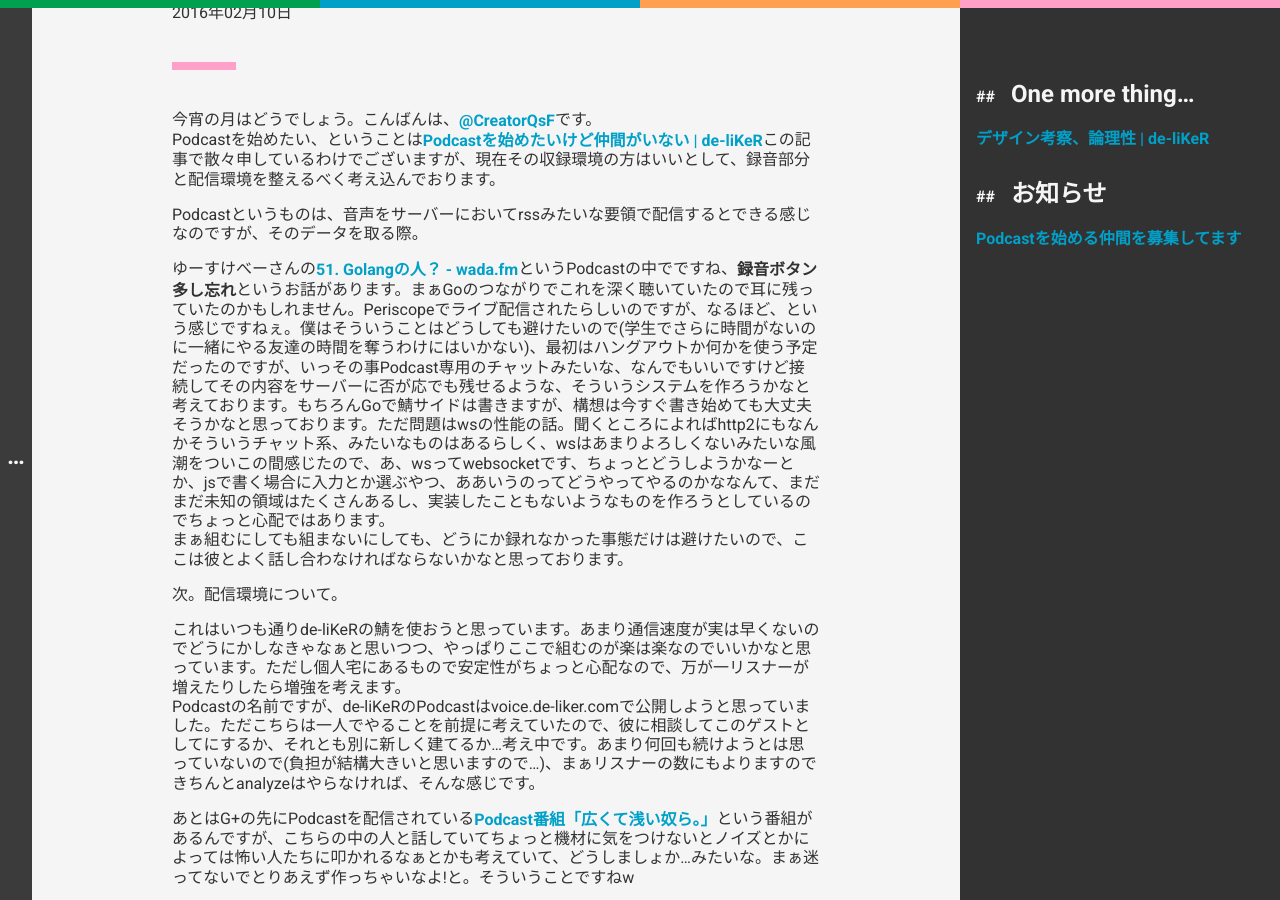
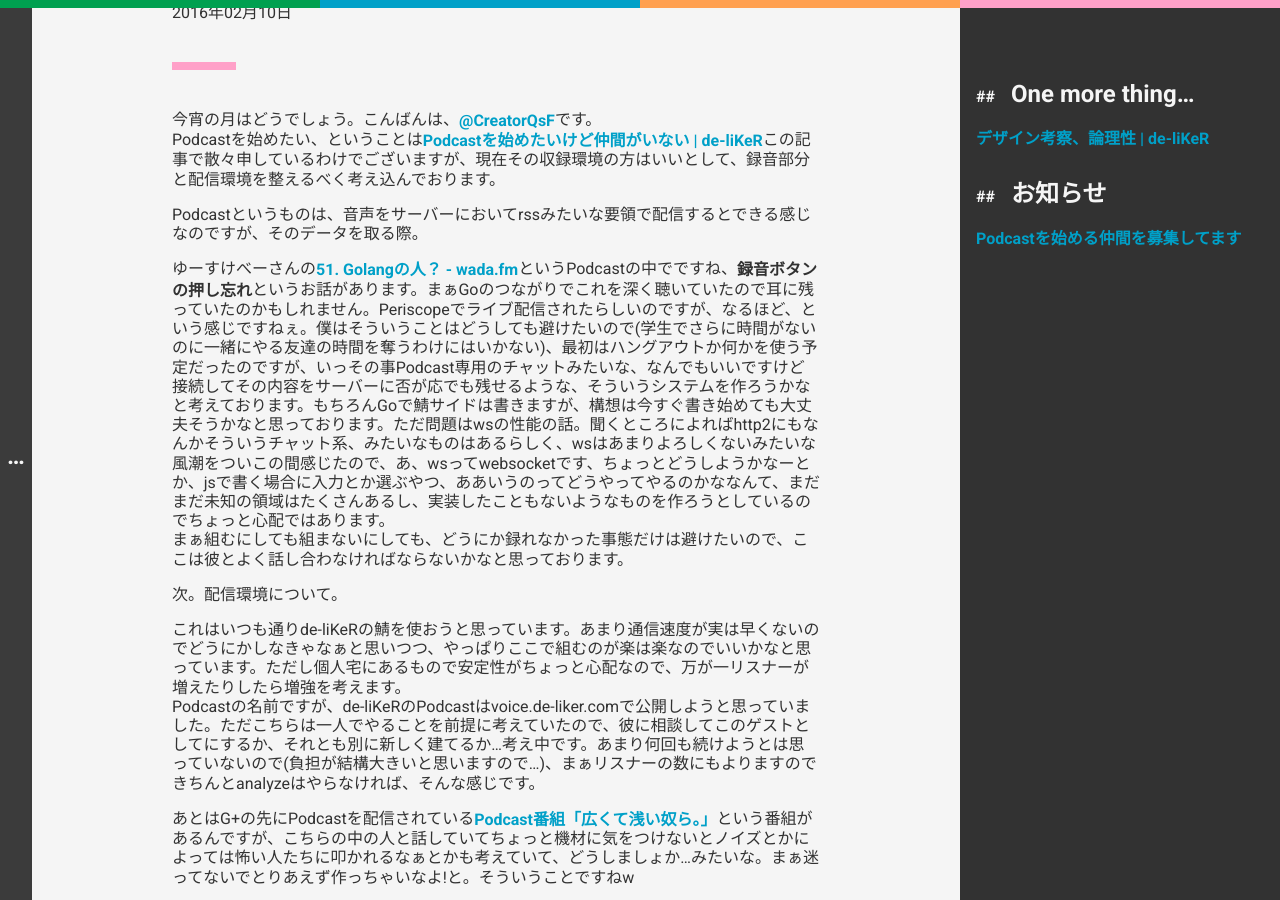
Before and after one commit to CreatorQsF/creatorqsf.github.io, a Jekyll site: the page built from _posts/2016-02-10-consider-podcast-rec-env.md, in a window 1280 px wide and 900 px high, scrolled down 473 px. Built offline with Jekyll 4.4.1, drawn with Linux system fonts in a browser that asks for light colours.

Commit message:
2016/02/10

```diff
--- a/_posts/2016-02-10-consider-podcast-rec-env.md
+++ b/_posts/2016-02-10-consider-podcast-rec-env.md
@@ -8,7 +8,7 @@ Podcastを始めたい、ということは[Podcastを始めたいけど仲間
 
 Podcastというものは、音声をサーバーにおいてrssみたいな要領で配信するとできる感じなのですが、そのデータを取る際。
 
-ゆーすけべーさんの[51. Golangの人？ - wada.fm](http://www.wada.fm/entry/ep051)というPodcastの中でですね、**録音ボタン多し忘れ**というお話があります。まぁGoのつながりでこれを深く聴いていたので耳に残っていたのかもしれません。Periscopeでライブ配信されたらしいのですが、なるほど、という感じですねぇ。僕はそういうことはどうしても避けたいので(学生でさらに時間がないのに一緒にやる友達の時間を奪うわけにはいかない)、最初はハングアウトか何かを使う予定だったのですが、いっその事Podcast専用のチャットみたいな、なんでもいいですけど接続してその内容をサーバーに否が応でも残せるような、そういうシステムを作ろうかなと考えております。もちろんGoで鯖サイドは書きますが、構想は今すぐ書き始めても大丈夫そうかなと思っております。ただ問題はwsの性能の話。聞くところによればhttp2にもなんかそういうチャット系、みたいなものはあるらしく、wsはあまりよろしくないみたいな風潮をついこの間感じたので、あ、wsってwebsocketです、ちょっとどうしようかなーとか、jsで書く場合に入力とか選ぶやつ、ああいうのってどうやってやるのかななんて、まだまだ未知の領域はたくさんあるし、実装したこともないようなものを作ろうとしているのでちょっと心配ではあります。
+ゆーすけべーさんの[51. Golangの人？ - wada.fm](http://www.wada.fm/entry/ep051)というPodcastの中でですね、**録音ボタンの押し忘れ**というお話があります。まぁGoのつながりでこれを深く聴いていたので耳に残っていたのかもしれません。Periscopeでライブ配信されたらしいのですが、なるほど、という感じですねぇ。僕はそういうことはどうしても避けたいので(学生でさらに時間がないのに一緒にやる友達の時間を奪うわけにはいかない)、最初はハングアウトか何かを使う予定だったのですが、いっその事Podcast専用のチャットみたいな、なんでもいいですけど接続してその内容をサーバーに否が応でも残せるような、そういうシステムを作ろうかなと考えております。もちろんGoで鯖サイドは書きますが、構想は今すぐ書き始めても大丈夫そうかなと思っております。ただ問題はwsの性能の話。聞くところによればhttp2にもなんかそういうチャット系、みたいなものはあるらしく、wsはあまりよろしくないみたいな風潮をついこの間感じたので、あ、wsってwebsocketです、ちょっとどうしようかなーとか、jsで書く場合に入力とか選ぶやつ、ああいうのってどうやってやるのかななんて、まだまだ未知の領域はたくさんあるし、実装したこともないようなものを作ろうとしているのでちょっと心配ではあります。
 まぁ組むにしても組まないにしても、どうにか録れなかった事態だけは避けたいので、ここは彼とよく話し合わなければならないかなと思っております。
 
 次。配信環境について。
```
